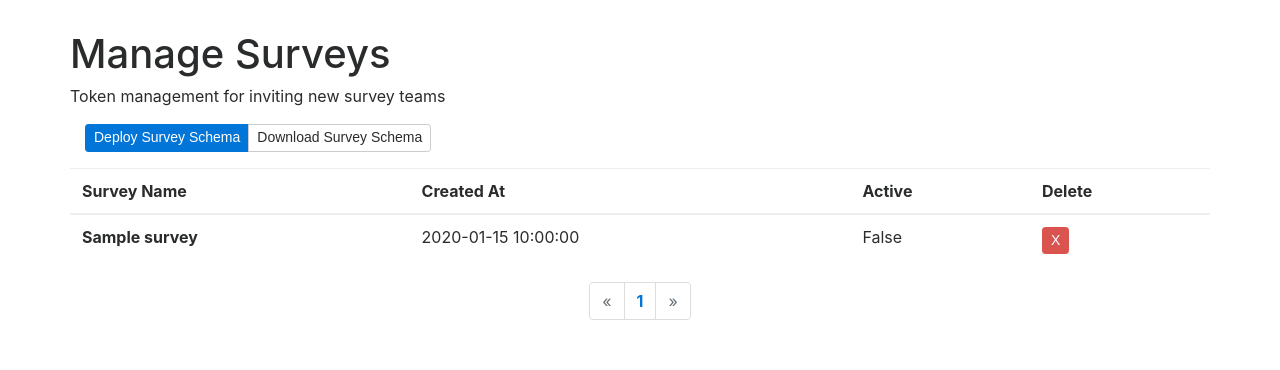
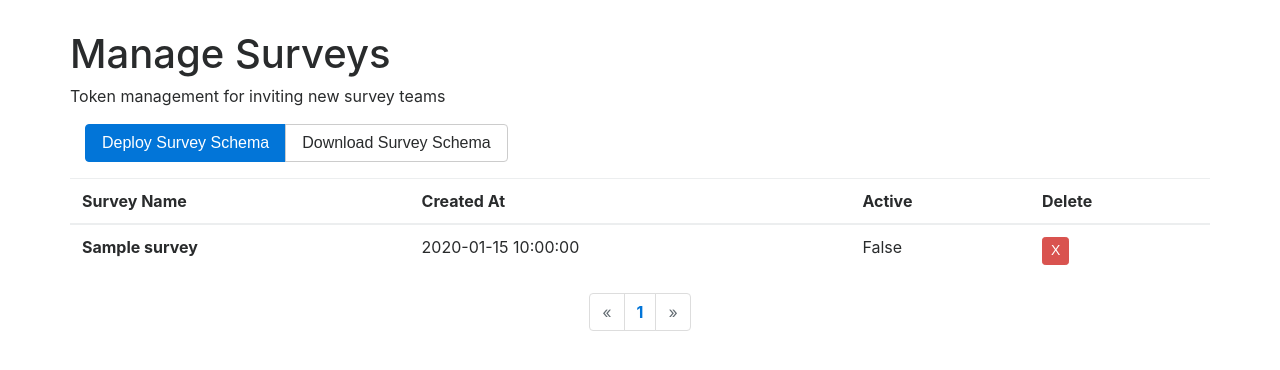
Before and after one commit to kaiXlee/itinerum-admin, a Flask app: template admin/templates/manage_surveys.index.html in a window 1280 px wide. Shown: the part 56-426 px from the top of the page. Run offline with Flask 2, Linux system fonts and the light colour scheme; the template is opened without the code that fills it: most values are stand-ins (such as "Sample title", 1, 10 or a date in 2020); some libraries are stand-ins or nearby versions.

Commit message:
Updated survey JSON button size

```diff
--- a/admin/templates/manage_surveys.index.html
+++ b/admin/templates/manage_surveys.index.html
@@ -12,7 +12,7 @@
 
         <div class="row">
             <div class="col-sm-10">
-                <div class="btn-group btn-group-sm" role="group" aria-label="JSON buttons">
+                <div class="btn-group btn-group" role="group" aria-label="JSON buttons">
                     <button class="btn btn-primary"
                             id="deploy-schema-modal-btn"
                             data-toggle="modal"
```
